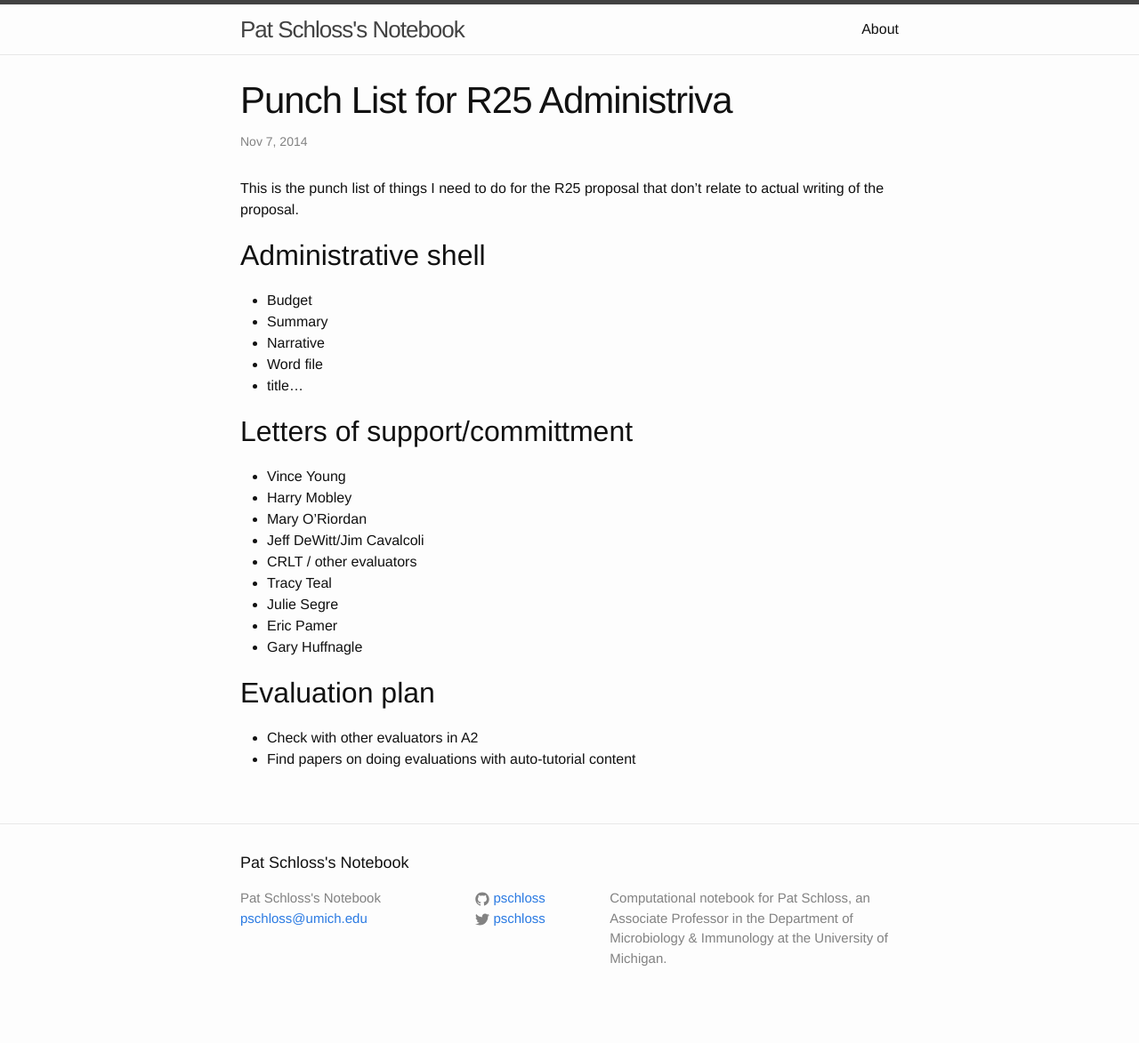
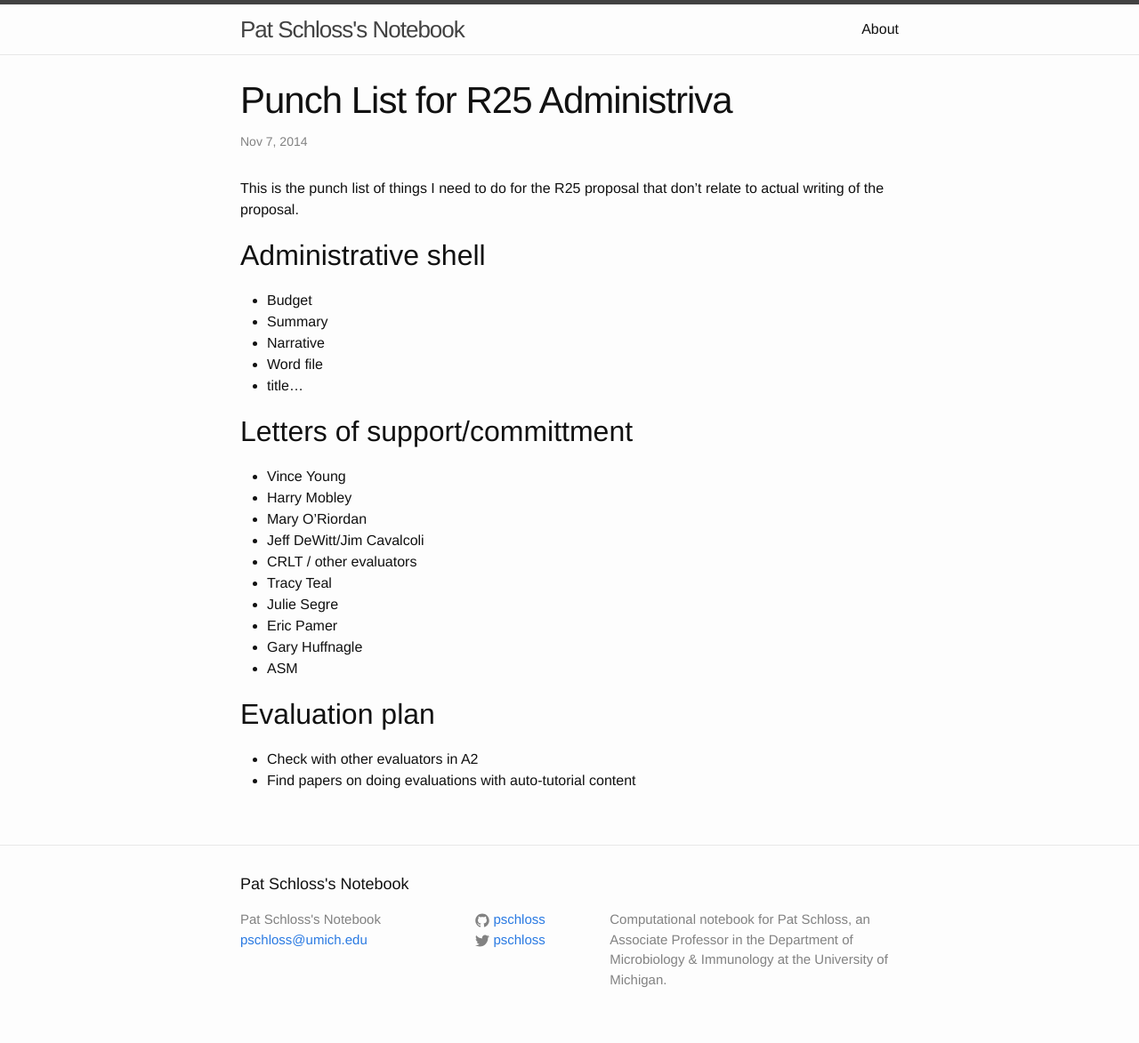
Before and after one commit to pschloss/pschloss.github.io, a Jekyll site: the page built from _posts/2014-11-07-punch-list-r25.md, in a window 1280 px wide. Shown: the whole page at 89% size. Built offline with Jekyll 4.4.1, drawn with Linux system fonts in a browser that asks for light colours; comment, search, counter and statistics services are not loaded; before the commit the page ends 1149 px from its top, so only the background shows below that.

Commit message:
Add ASM to potential letter writers

```diff
--- a/_posts/2014-11-07-punch-list-r25.md
+++ b/_posts/2014-11-07-punch-list-r25.md
@@ -26,6 +26,7 @@ relate to actual writing of the proposal.
   * Julie Segre
   * Eric Pamer
   * Gary Huffnagle
+  * ASM
 
 
 ## Evaluation plan
```
